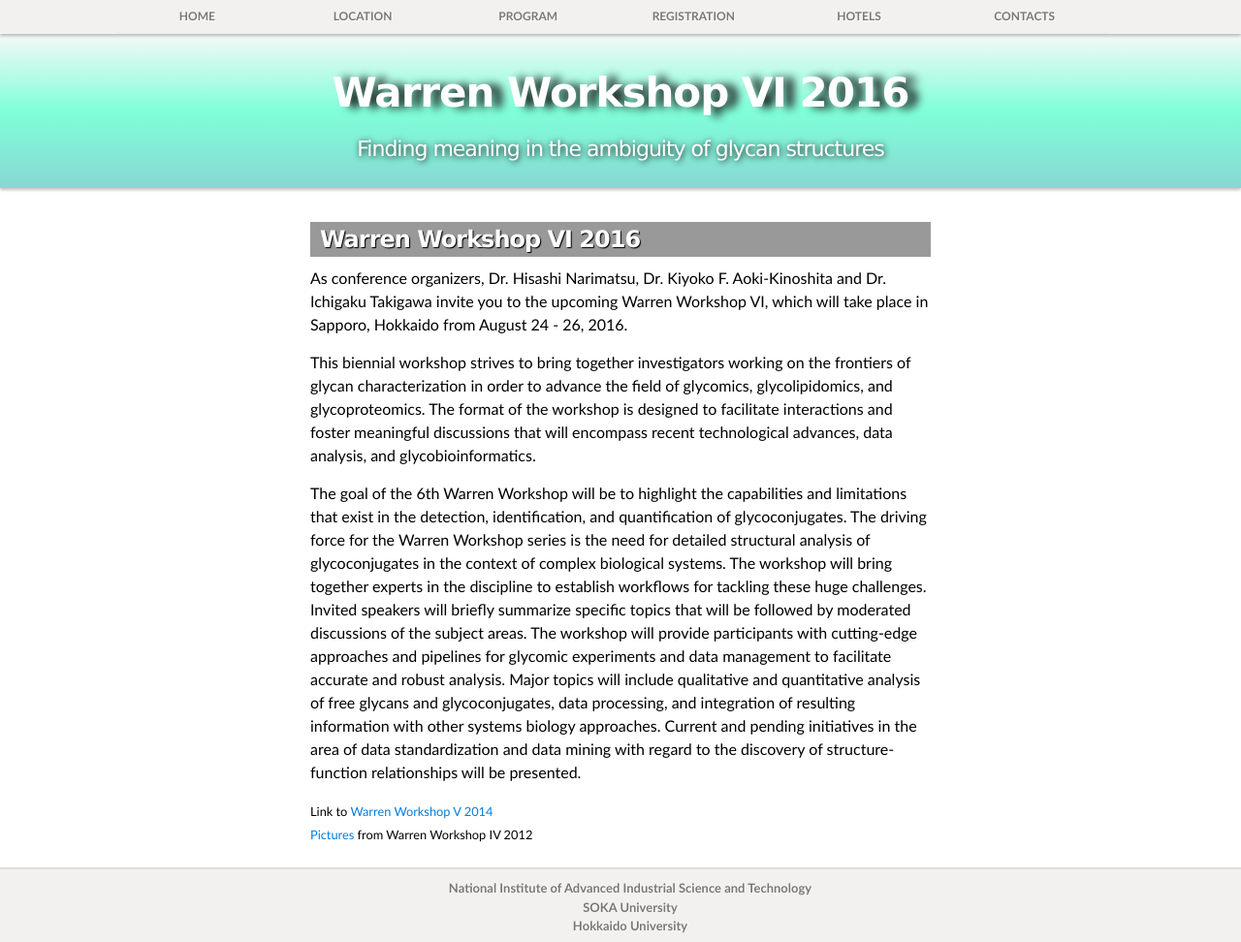
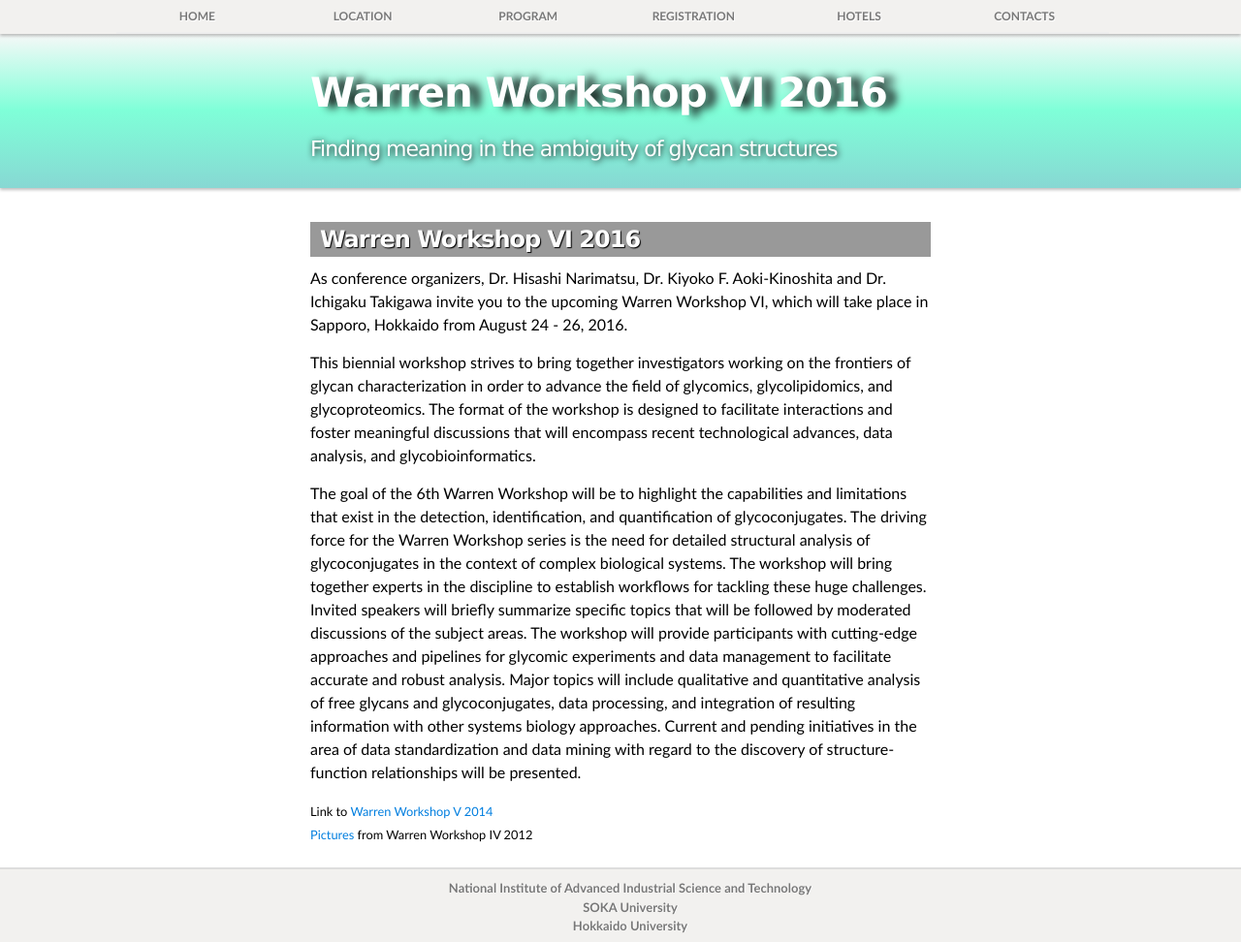
Before and after one commit to yamazakiM/test_warren2016, a Jekyll site: the page built from index.md, in a window 1280 px wide and 972 px high. Shown: the whole window at 97% size. Built offline with Jekyll 4.4.1, drawn with Linux system fonts in a browser that asks for light colours; nearby versions of some CDN libraries; library files that are not in the unit come from our copies.

Commit message:
Update stylesheet.css

```diff
--- a/stylesheets/stylesheet.css
+++ b/stylesheets/stylesheet.css
@@ -582,12 +582,6 @@
     margin-top:30px;
 }
 
-.topMainVis_inner{
-  position:relative;
-  text-align:center;
-  z-index:200;
-}
-
 .topMainVis_inner:after {
     content: '';
     width: 1px;
```
